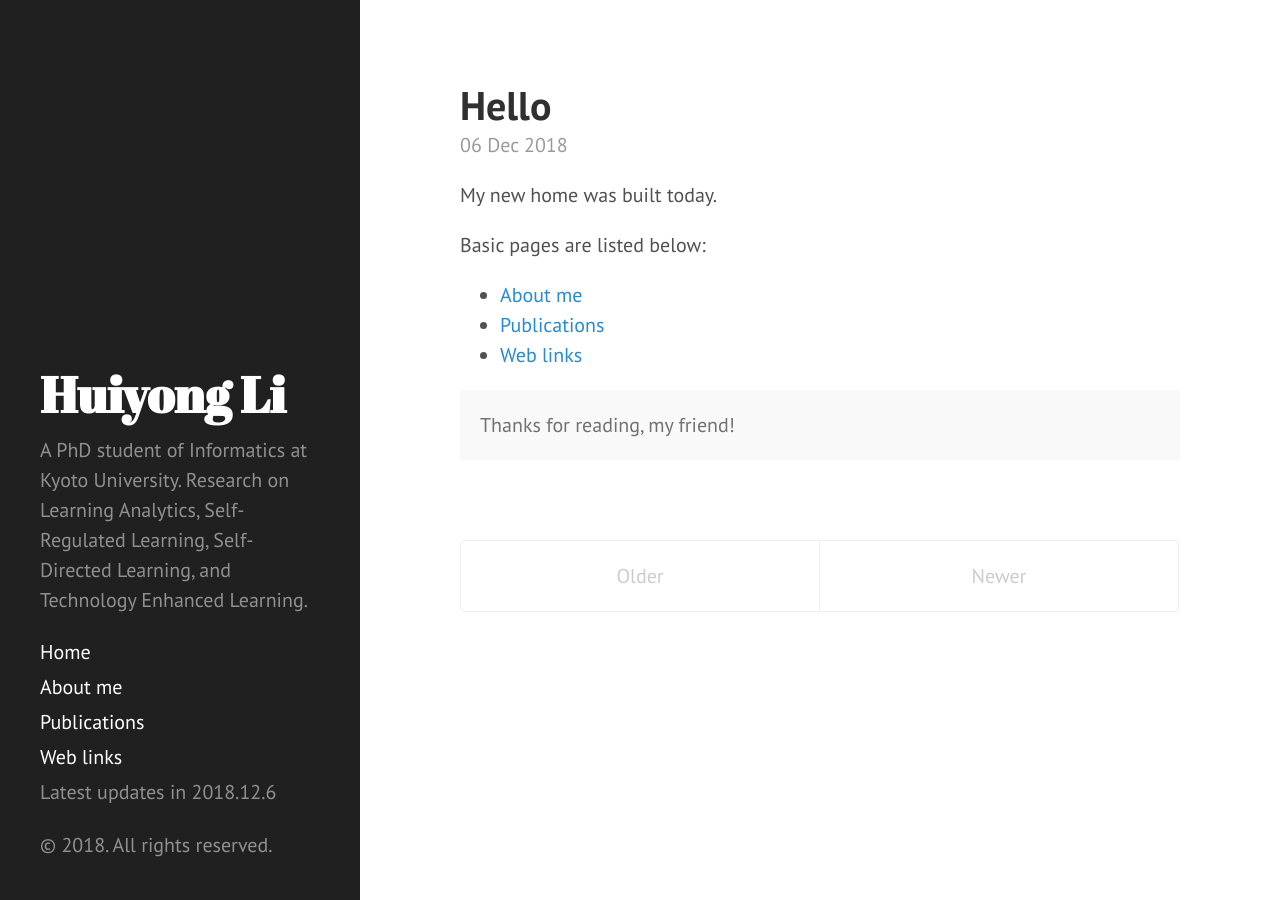
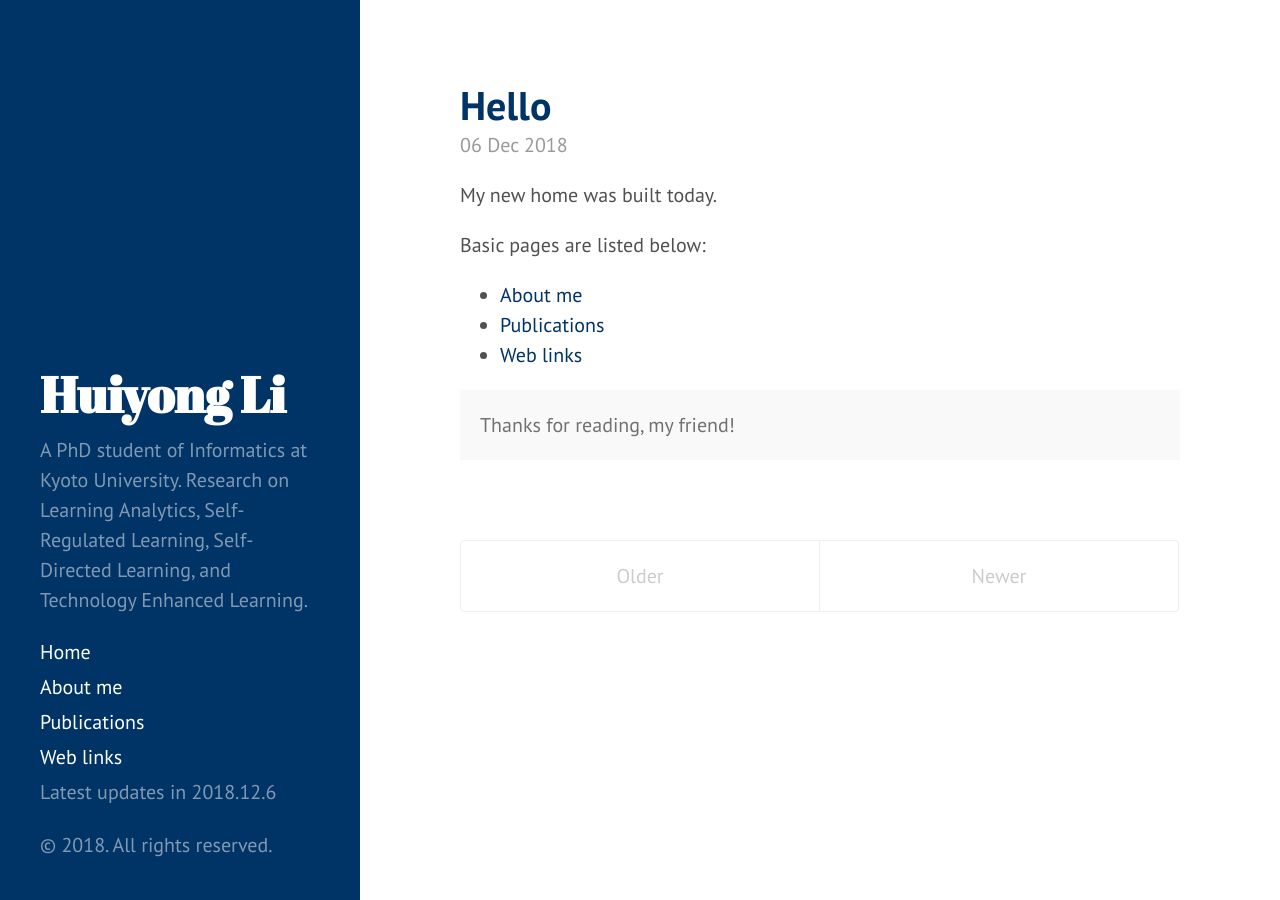
Before and after one commit to li-huiyong/li-huiyong.github.io, a Jekyll site: the page built from index.html, in a window 1280 px wide. Built offline with Jekyll 4.4.1, drawn with Linux system fonts in a browser that asks for light colours; the list of posts is cut into pages by our own code.

Commit message:
Change theme to Deep blue

```diff
--- a/_layouts/default.html
+++ b/_layouts/default.html
@@ -3,7 +3,7 @@
 
   {% include head.html %}
 
-  <body>
+  <body class="theme-base-0g">
 
     {% include sidebar.html %}
 
```
